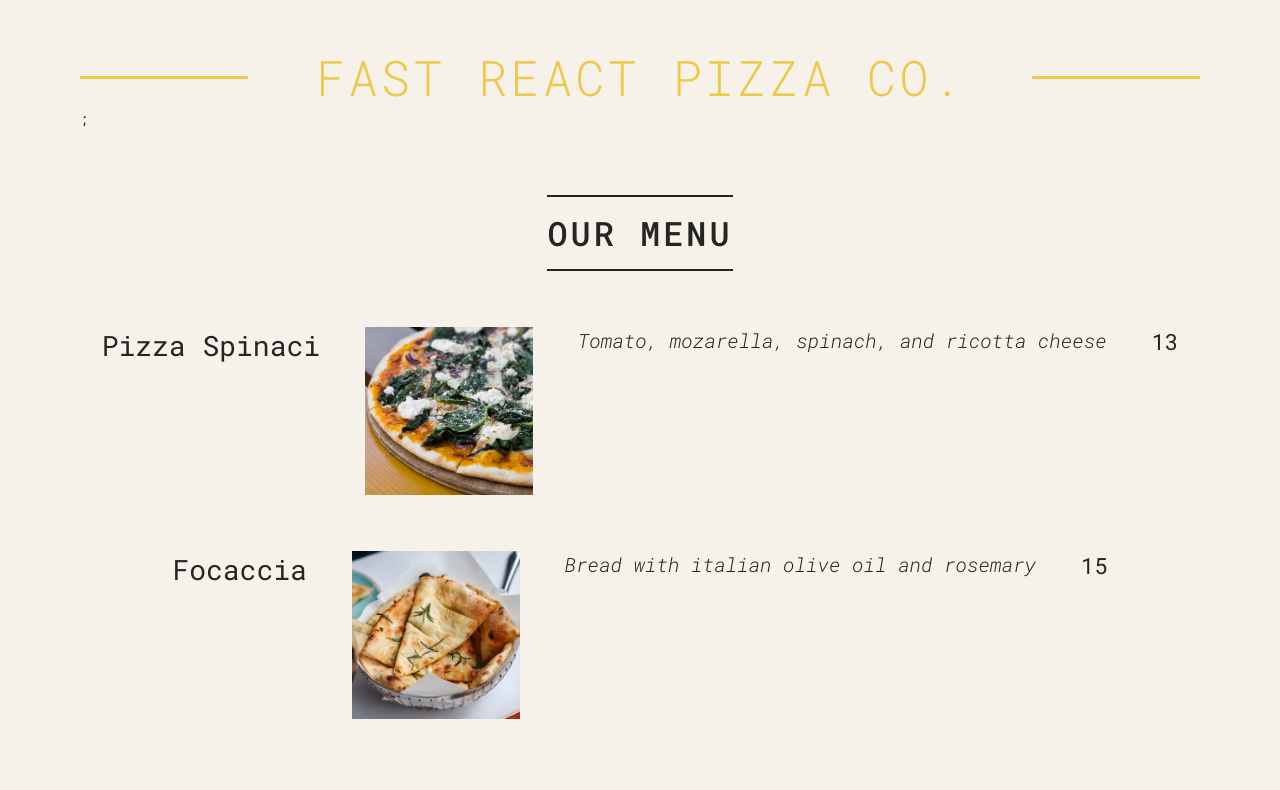
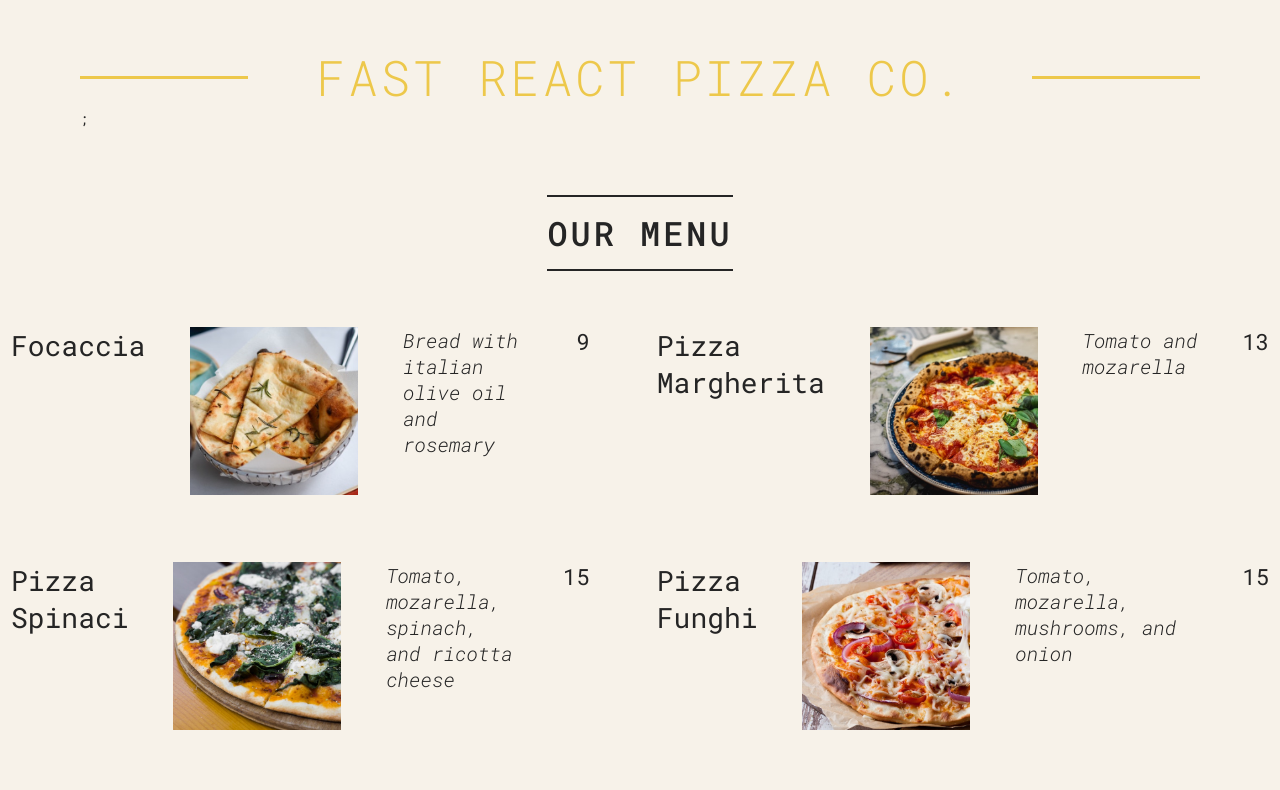
Before and after one commit to Segundavid-Dev/REACT-REPO, a React (Vite) app: page / in a window 1280 px wide. Shown: the top 790 px of the page. Built offline with nearby package versions, Linux system fonts and the light colour scheme.

Commit message:
rendering list as individual components

```diff
--- a/src/App.jsx
+++ b/src/App.jsx
@@ -5,42 +5,42 @@
     name: "Focaccia",
     ingredients: "Bread with italian olive oil and rosemary",
     price: 6,
-    photoName: "pizzas/focaccia.jpg",
+    photoName: "src/assets/images/focaccia.jpg",
     soldOut: false,
   },
   {
     name: "Pizza Margherita",
     ingredients: "Tomato and mozarella",
     price: 10,
-    photoName: "pizzas/margherita.jpg",
+    photoName: "src/assets/images/margherita.jpg",
     soldOut: false,
   },
   {
     name: "Pizza Spinaci",
     ingredients: "Tomato, mozarella, spinach, and ricotta cheese",
     price: 12,
-    photoName: "pizzas/spinaci.jpg",
+    photoName: "src/assets/images/spinaci.jpg",
     soldOut: false,
   },
   {
     name: "Pizza Funghi",
     ingredients: "Tomato, mozarella, mushrooms, and onion",
     price: 12,
-    photoName: "pizzas/funghi.jpg",
+    photoName: "src/assets/images/funghi.jpg",
     soldOut: false,
   },
   {
     name: "Pizza Salamino",
     ingredients: "Tomato, mozarella, and pepperoni",
     price: 15,
-    photoName: "pizzas/salamino.jpg",
+    photoName: "src/assets/images/salamino.jpg",
     soldOut: true,
   },
   {
     name: "Pizza Prosciutto",
     ingredients: "Tomato, mozarella, ham, aragula, and burrata cheese",
     price: 18,
-    photoName: "pizzas/prosciutto.jpg",
+    photoName: "src/assets/images/prosciutto.jpg",
     soldOut: false,
   },
 ];
@@ -67,31 +67,24 @@
   return (
     <main className="menu">
       <h2>Our menu</h2>
-      <Pizza
-        name="Pizza Spinaci"
-        ingridents="Tomato, mozarella, spinach, and ricotta cheese"
-        photoName="src/assets/images/spinaci.jpg"
-        price={10}
-      />
 
-      <Pizza
-        name="Focaccia"
-        ingridents="Bread with italian olive oil and rosemary"
-        photoName="src\assets\images\focaccia.jpg"
-        price={12}
-      />
+      <ul className="pizzas">
+        {pizzaData.map((pizza) => (
+          <Pizza pizzaObj={pizza} key={pizza.name} />
+        ))}
+      </ul>
     </main>
   );
 }
 
 function Pizza(props) {
   return (
-    <div className="pizza">
-      <h3>{props.name}</h3>
-      <img src={props.photoName} alt={props.name} />
-      <p>{props.ingridents}</p>
-      <span>{props.price + 3}</span>
-    </div>
+    <li className="pizza">
+      <h3>{props.pizzaObj.name}</h3>
+      <img src={props.pizzaObj.photoName} alt={props.pizzaObj.name} />
+      <p>{props.pizzaObj.ingredients}</p>
+      <span>{props.pizzaObj.price + 3}</span>
+    </li>
   );
 }
 
```
